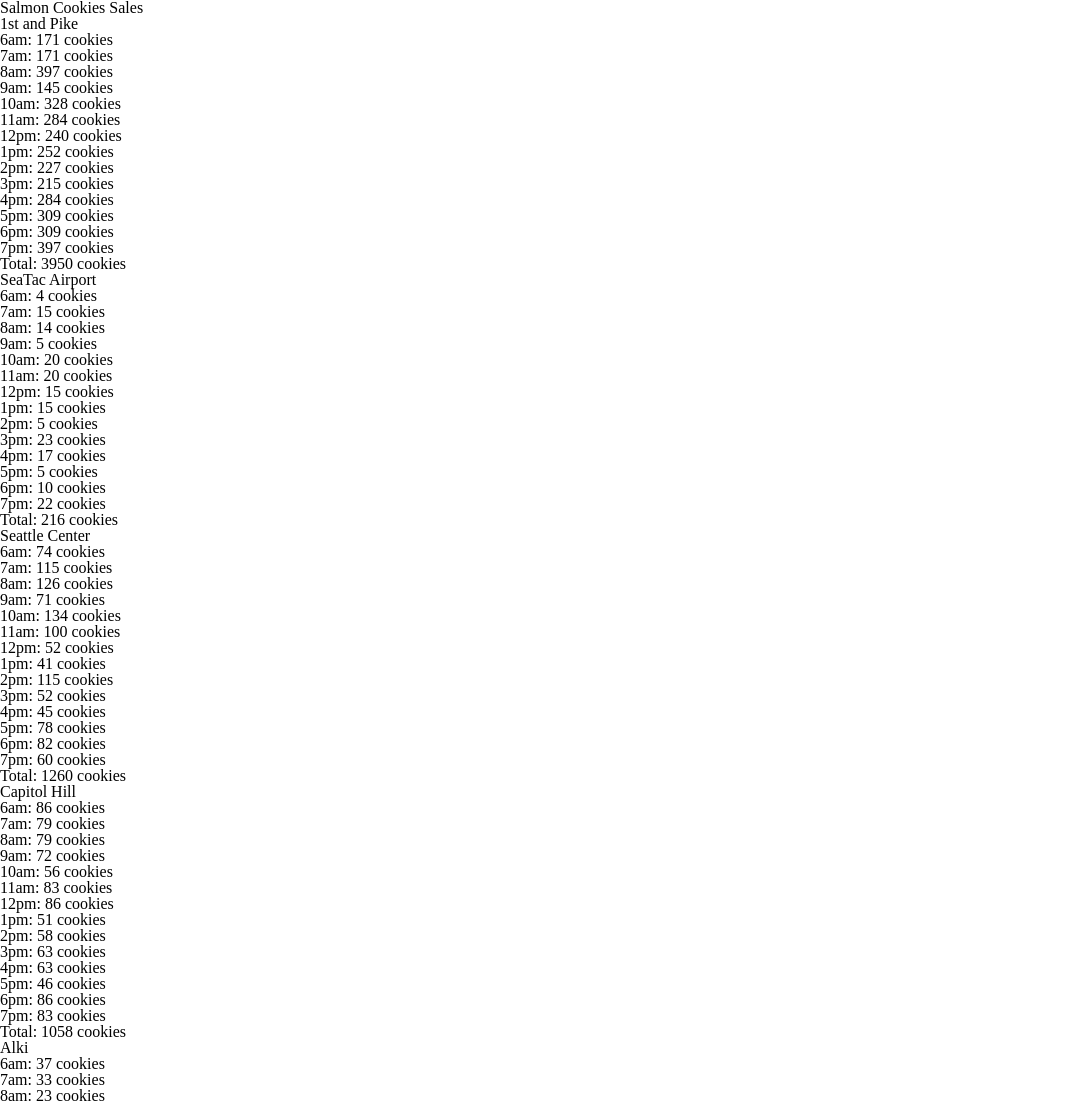
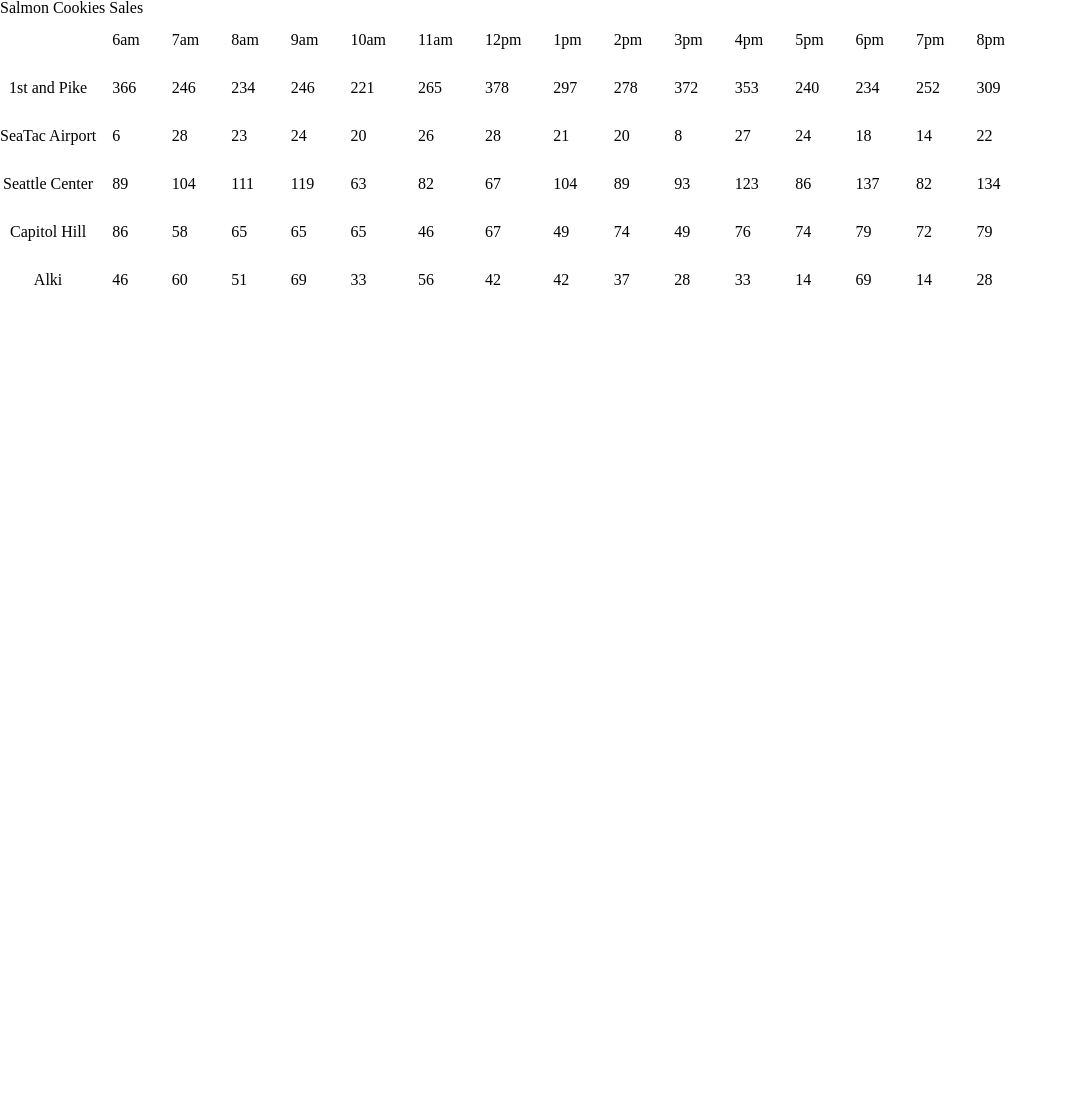
Before and after one commit to allisa/salmon_cookies, a plain HTML site: page sales.html in a window 1280 px wide. Shown: the top 1101 px of the page, without its empty margins (0-1067 px from the left). After the commit the page ends 800 px from the top, so only its background shows below. Drawn offline with Linux system fonts and the light colour scheme.

Commit message:
added js to display data via table on sales.html

```diff
--- a/app.js
+++ b/app.js
@@ -1,83 +1,66 @@
 'use strict';
+//global variables
+var storeHours = ['','6am', '7am', '8am', '9am', '10am', '11am', '12pm', '1pm', '2pm', '3pm', '4pm', '5pm', '6pm', '7pm', '8pm'];
 
-var firstAndPike = {
-  name: 'pike-data',
-  minCust: 23,
-  maxCust: 65,
-  avgCookieSale: 6.3,
-  randCust: randomCustPerHour,
-  cookiesPerHour: cookiesPerHour,
-  cookieTotal: [],
-  totalCookiesData: storeCookieSales,
-  totalCookiesDay: 0,
+//set-up constructor to build stores
+function Store(name, minCust, maxCust, avgCookieSale) {
+  this.name = name;
+  this.minCust = minCust;
+  this.maxCust = maxCust;
+  this.avgCookieSale = avgCookieSale;
+  this.cookieTotal = [];
+  this.totalCookiesDay = 0;
+}
+Store.prototype.randomCustPerHour = function() {
+  return Math.floor(Math.random() * (this.maxCust - this.minCust) + this.minCust);
 };
-var seaTacAirport = {
-  name: 'seatac-data',
-  minCust: 3,
-  maxCust: 24,
-  avgCookieSale: 1.2,
-  randCust: randomCustPerHour,
-  cookiesPerHour: cookiesPerHour,
-  cookieTotal: [],
-  totalCookiesData: storeCookieSales,
-  totalCookiesDay: 0
+Store.prototype.cookiesPerHour = function() {
+  return (this.randomCustPerHour() * this.avgCookieSale);
 };
-var seattleCenter = {
-  name: 'center-data',
-  minCust: 11,
-  maxCust: 38,
-  avgCookieSale: 3.7,
-  randCust: randomCustPerHour,
-  cookiesPerHour: cookiesPerHour,
-  cookieTotal: [],
-  totalCookiesData: storeCookieSales,
-  totalCookiesDay: 0
+Store.prototype.storeCookieSales = function() {
+  var storeRow = document.createElement('tr');
+  var storeLocation = document.createElement('th');
+  storeLocation.textContent = this.name;
+  storeRow.appendChild(storeLocation);
+
+  for(var i=1; i<storeHours.length; i++) {
+    var hourlyCookieTotal = Math.ceil(this.cookiesPerHour());
+    var hourlySalesData = document.createElement('td');
+    hourlySalesData.textContent = hourlyCookieTotal;
+    storeRow.appendChild(hourlySalesData);
+  }
+  document.getElementById('location-sales').appendChild(storeRow);
 };
-var capitolHill = {
-  name: 'cap-data',
-  minCust: 20,
-  maxCust: 38,
-  avgCookieSale: 2.3,
-  randCust: randomCustPerHour,
-  cookiesPerHour: cookiesPerHour,
-  cookieTotal: [],
-  totalCookiesData: storeCookieSales,
-  totalCookiesDay: 0
-};
-var alki = {
-  name: 'alki-data',
-  minCust: 2,
-  maxCust: 16,
-  avgCookieSale: 4.6,
-  randCust: randomCustPerHour,
-  cookiesPerHour: cookiesPerHour,
-  cookieTotal: [],
-  totalCookiesData: storeCookieSales,
-  totalCookiesDay: 0
-};
-function randomCustPerHour() {
-  return Math.floor(Math.random() * (this.maxCust - this.minCust) + this.minCust);
-}
-function cookiesPerHour () {
-  return (this.randCust() * this.avgCookieSale);
-}
-var storeHours = ['6am', '7am', '8am', '9am', '10am', '11am', '12pm', '1pm', '2pm', '3pm', '4pm', '5pm', '6pm', '7pm', '8pm'];
-function storeCookieSales() {
-  for(var i=0; i<storeHours.length; i++) {
-    var hourlyCookieTotal = Math.ceil(this.cookiesPerHour());
-    var formatingValue = storeHours[i] + ': ' + hourlyCookieTotal + ' cookies';
-    this.cookieTotal[i] = formatingValue;
-    this.totalCookiesDay += hourlyCookieTotal;
-    var storeRevenue = document.getElementById(this.name);
-    var storeEl = document.createElement('li');
-    storeEl.textContent = formatingValue;
-    storeRevenue.appendChild(storeEl);
+
+
+function storeHrs() {
+  var hoursRow = document.createElement('tr');
+  for( var j = 0; j < storeHours.length; j++) {
+    var hours = document.createElement('td');
+    hours.textContent = storeHours[j];
+    hoursRow.appendChild(hours);
   }
-  storeEl.innerText = 'Total: ' + this.totalCookiesDay + ' cookies';
+  document.getElementById('store-hours').appendChild(hoursRow);
 }
 
-firstAndPike.totalCookiesData();
-seaTacAirport.totalCookiesData();
-seattleCenter.totalCookiesData();
-capitolHill.totalCookiesData();
-alki.totalCookiesData();
+//need the total for the cookies sold for each store at every hour
+//display at bottom of table
+// function allStoresHourlySales() {
+//   var salesTotalRow = document.createElement('tr');
+//   for(var k = 1; k < storeHours.length; k++) {
+//     var allCookiesPerHour = reduce(cookiesPerHour[k]);
+//   }
+
+
+var firstAndPike = new Store('1st and Pike', 23, 65, 6.3);
+var seaTacAirport = new Store('SeaTac Airport', 3, 24, 1.2);
+var seattleCenter = new Store('Seattle Center', 11, 38, 3.7);
+var capitolHill = new Store('Capitol Hill', 20, 38, 2.3);
+var alki = new Store('Alki', 2, 16, 4.6);
+
+storeHrs();
+firstAndPike.storeCookieSales();
+seaTacAirport.storeCookieSales();
+seattleCenter.storeCookieSales();
+capitolHill.storeCookieSales();
+alki.storeCookieSales();
--- a/css/style.css
+++ b/css/style.css
@@ -0,0 +1,3 @@
+td {
+  padding: 1em;
+}
--- a/sales.html
+++ b/sales.html
@@ -11,20 +11,16 @@
 <body>
   <h1>Salmon Cookies Sales</h1>
   <main>
-    <header id="store">
-
-    </header>
-      <h2>1st and Pike</h2>
-      <ul id="pike-data"></ul>
-      <h2>SeaTac Airport</h2>
-      <ul id="seatac-data"></ul>
-      <h2>Seattle Center</h2>
-      <ul id="center-data"></ul>
-      <h2>Capitol Hill</h2>
-      <ul id="cap-data"></ul>
-      <h2>Alki</h2>
-      <ul id="alki-data"></ul>
-
+    <section>
+      <table id="salmon-cookie-sales">
+        <thead id="store-hours">
+        </thead>
+        <tbody id="location-sales">
+        </tbody>
+        <tfoot id = "all-stores-sales">
+        </tfoot>
+      </table>
+    </section>
   </main>
   <script src="app.js"></script>
 </body>
```
Also changed, not shown: 1 other file.
